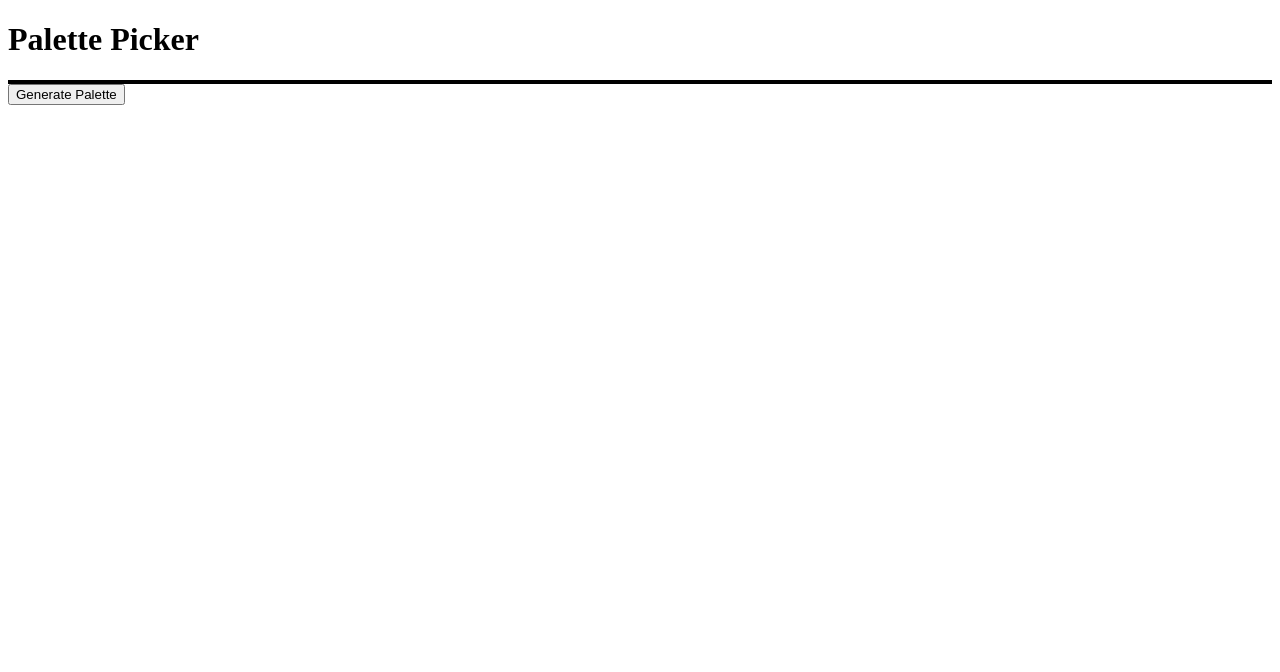
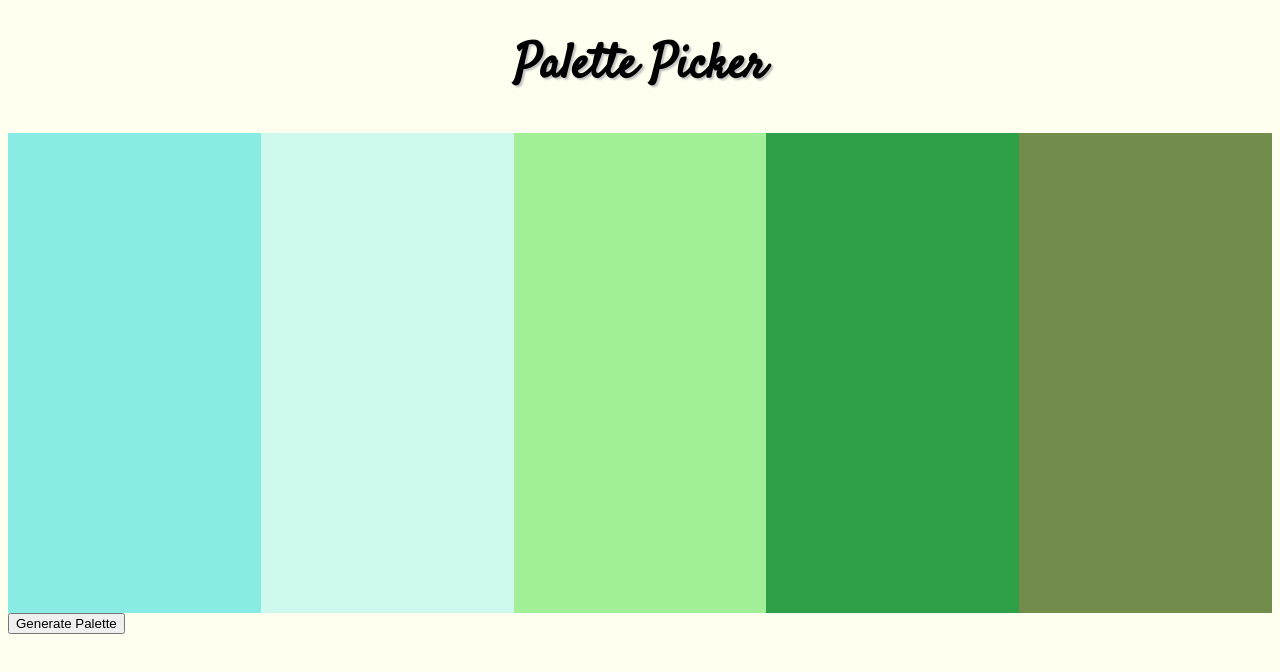
Before and after one commit to spenserleighton1/pallete-picker, a website: page public/index.html in a window 1280 px wide. Drawn offline with Linux system fonts and the light colour scheme.

Commit message:
Create styles for project

```diff
--- a/public/styles.css
+++ b/public/styles.css
@@ -1,7 +1,17 @@
+body {
+  background-color: #FFFFF0;
+}
+
+.header {
+  text-align: center;
+  font-size: 3rem;
+  font-family: 'Satisfy', cursive;
+  text-shadow: 2px 2px 2px #C0C0C0;
+}
+
 .cards {
   display: flex;
   flex-wrap: wrap;
-  border: 2px solid black;
 }
 
 #card-1,
@@ -9,5 +19,8 @@
 #card-3,
 #card-4,
 #card-5 {
-  width: 19vw
+  /*-webkit-box-reflect: below;*/
+  /*-webkit-box-reflect: below 1px linear-gradient(transparent, #FFFFF0);*/
+  height: 30rem;
+  width: 20%
 }
```
